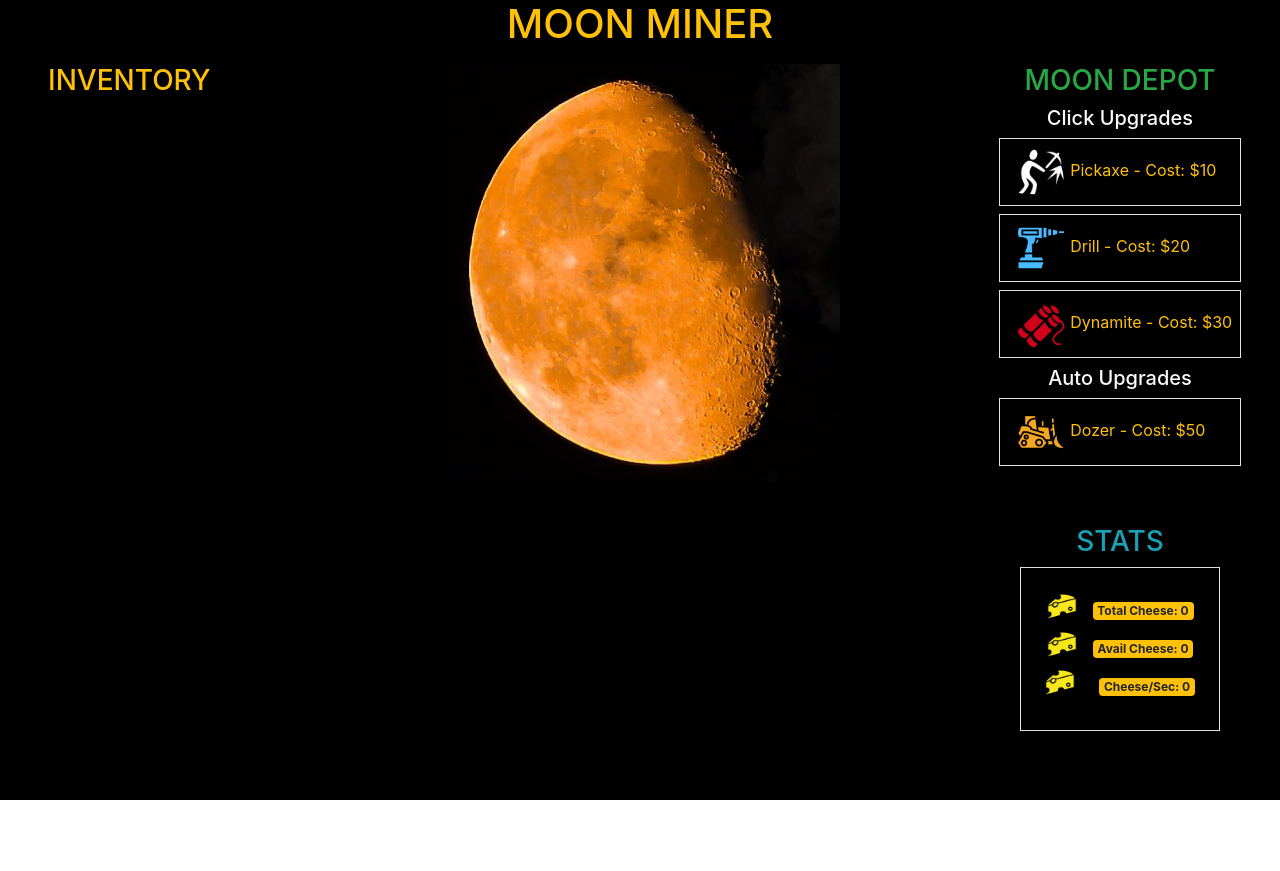
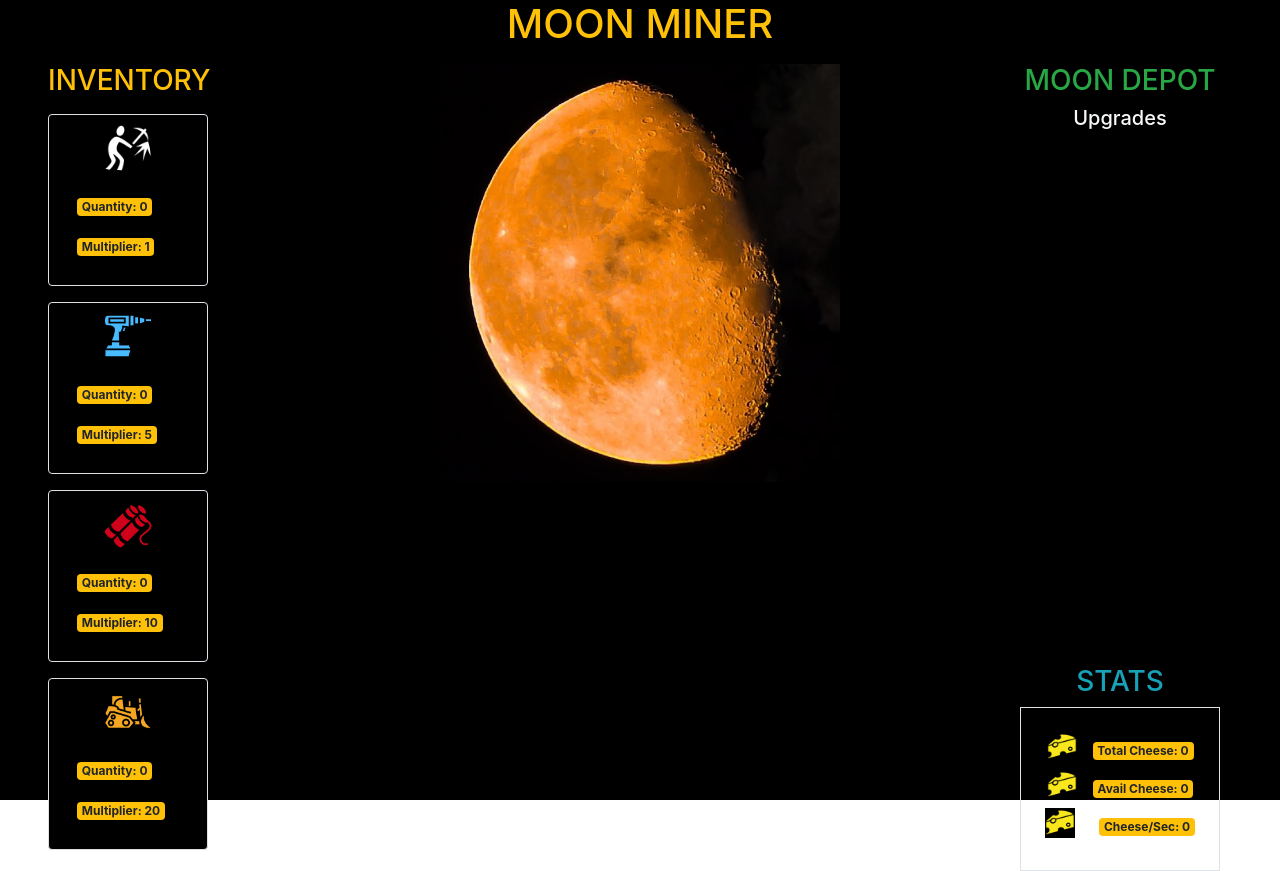
Before and after one commit to MichaelRAubin/MoonMiner-Vue, a Vue app: page / in a window 1280 px wide. Before the commit the page ends 800 px from the top, so only its background shows below. Built offline with nearby package versions, Linux system fonts and the light colour scheme.

Commit message:
dynamic depot

```diff
--- a/src/components/Depot.vue
+++ b/src/components/Depot.vue
@@ -1,47 +1,17 @@
 <template>
   <div class="depot mx-auto">
     <h3 class="text-success text-center">MOON DEPOT</h3>
-    <h5 class="text-light text-center">Click Upgrades</h5>
-    <div v-for="mUpgrade in mUpgrades" :key="mUpgrade.name" class="mUpgrades">
-      <div class="border p-2 mb-2 bg-black text-lght img-fluid">
-        <div class="d-flex align-items-center justify-content-between">
-          <div>
-            <span class="ml-2 text-warning">
-              <img :src="mUpgrade.img" height="50" width="50" class="img-fluid m-auto" />
-              {{mUpgrade.name}} - Cost: ${{mUpgrade.price}}
-            </span>
-          </div>
-        </div>
-      </div>
-    </div>
-    <div>
-      <h5 class="text-light text-center">Auto Upgrades</h5>
-      <div v-for="aUpgrade in aUpgrades" :key="aUpgrade.name" class="aUpgrades">
-        <div class="border p-2 mb-2 bg-black text-lght img-fluid">
-          <div class="d-flex align-items-center justify-content-between">
-            <div>
-              <span class="ml-2 text-warning">
-                <img :src="aUpgrade.img" height="50" width="50" class="img-fluid m-auto" />
-                {{aUpgrade.name}} - Cost: ${{aUpgrade.price}}
-              </span>
-            </div>
-          </div>
-        </div>
-      </div>
-    </div>
+    <h5 class="text-light text-center">Upgrades</h5>
+    <Tool />
   </div>
 </template>
 
 <script>
+import Tool from "../components/Tool";
 export default {
   name: "Depot",
-  computed: {
-    mUpgrades() {
-      return this.$store.state.mUpgrades;
-    },
-    aUpgrades() {
-      return this.$store.state.aUpgrades;
-    }
+  components: {
+    Tool
   }
 };
 </script>
@@ -50,4 +20,7 @@ export default {
 .bg-black {
   background-color: black;
 }
+.img-pointer {
+  cursor: pointer;
+}
 </style>
--- a/src/components/Inventory.vue
+++ b/src/components/Inventory.vue
@@ -1,17 +1,19 @@
 <template>
   <div class="inventory">
     <div class="row">
+      <div>
         <h3 class="text-warning mb-3 ml-5">INVENTORY</h3>
-      <div v-for="upgradeItem in upgradeItems" :key="upgradeItem.name" class="upgradeItem col-12">
+        <div v-for="upGrade in upGrades" :key="upGrade.name" class="upGrades">
           <div class="card border bg-black mb-3 p-2 ml-5" style="max-width: 10rem;">
-          <img :src="upgradeItem.img" height="50" width="50" class="img-fluid m-auto" />
+            <img :src="upGrade.img" height="50" width="50" class="img-fluid m-auto" />
             <div class="card-body">
               <p class="card-text">
-              <span class="badge badge-warning">Quantity: {{upgradeItem.quantity}}</span>
+                <span class="badge badge-warning">Quantity: {{upGrade.quantity}}</span>
               </p>
               <p class="card-text">
-              <span class="badge badge-warning">Multiplier: {{upgradeItem.multiplier}}</span>
+                <span class="badge badge-warning">Multiplier: {{upGrade.multiplier}}</span>
               </p>
+            </div>
           </div>
         </div>
       </div>
@@ -21,9 +23,10 @@
 <script>
 export default {
   name: "Inventory",
+  prop: ["upGrade"],
   computed: {
-    upgradeItems() {
-      return this.$store.state.upgradeItems;
+    upGrades() {
+      return this.$store.state.upGrades;
     }
   }
 };
--- /dev/null
+++ b/src/components/Tool.vue
@@ -0,0 +1,47 @@
+<template>
+  <div class="tool">
+    <div v-for="upGrade in upGrades" :key="upGrade.id" class="upGrades">
+      <div
+        v-show="upGrade.price < $store.state.availCheese"
+        class="border p-2 mb-2 bg-black text-lght img-fluid"
+      >
+        <div class="d-flex align-items-center justify-content-between">
+          <div>
+            <span class="ml-2 text-warning">
+              <img
+                :src="upGrade.img"
+                height="50"
+                width="50"
+                class="img-fluid m-auto img-pointer"
+                @click="addUpGrade(upGrade)"
+              />
+              {{upGrade.name}} - Cost: ${{upGrade.price}}
+            </span>
+          </div>
+        </div>
+      </div>
+    </div>
+  </div>
+</template>
+
+<script>
+export default {
+  name: "Tool",
+  props: {
+    upGrade: { type: Object }
+  },
+  computed: {
+    upGrades() {
+      return this.$store.state.upGrades;
+    }
+  },
+  methods: {
+    addUpGrade(upGrade) {
+      this.$store.dispatch("addUpGrade", upGrade);
+    }
+  }
+};
+</script>
+
+<style scoped>
+</style>
--- a/src/store/index.js
+++ b/src/store/index.js
@@ -7,51 +7,77 @@ export default new Vuex.Store({
   state: {
     availCheese: 0,
     totalCheese: 0,
+    cheeseTime: 0,
 
-    mUpgrades: [{
+    upGrades: [{
+      id: "100",
       name: "Pickaxe",
+      price: 5,
+      quantity: 0,
+      multiplier: 1,
+      img: "miner.png",
+      auto: false
+    },
+
+    {
+      name: "Drill",
+      id: "200",
       price: 10,
       quantity: 0,
-      multiplier: 1,
-      img: "miner.png"
+      multiplier: 5,
+      img: "drill.png",
+      auto: false
     },
+
     {
-      name: "Drill",
+      name: "Dynamite",
+      id: "300",
       price: 20,
       quantity: 0,
-      multiplier: 5,
-      img: "drill.png"
+      multiplier: 10,
+      img: "dynamite.png",
+      auto: false
     },
+
     {
-      name: "Dynamite",
+      name: "Dozer",
+      id: "400",
       price: 30,
       quantity: 0,
-      multiplier: 10,
-      img: "dynamite.png"
-    }],
+      multiplier: 20,
+      img: "bulldozer.png",
+      auto: true
+    }
+    ],
 
-    aUpgrades: [
-      {
-        name: "Dozer",
-        price: 50,
-        quantity: 0,
-        multiplier: 20,
-        img: "bulldozer.png"
-      }],
-
-    inventory: []
-
+    cart: {
+      items: []
+    }
   },
 
   mutations: {
-
+    updateQuantity(state, { upGrade, quantity, price }) {
+      upGrade.quantity = quantity;
+      upGrade.price = price;
+    }
   },
 
   actions: {
     mine({ dispatch, commit, state }) {
       state.availCheese++
       state.totalCheese++
-    }
+    },
+
+    async addUpGrade({ dispatch, commit, state }, upGrade) {
+      let found = state.upGrades.find(i => i.id == upGrade.id);
+      if (found) {
+        upGrade.quantity++;
+        upGrade.price *= 2;
+        commit("updateQuantity", { upGrade: found, quantity: upGrade.quantity, price: upGrade.price });
+      } else {
+        return
+      }
+
+    },
   }
-
 })
```
Lines whose indentation alone changed are shown as unchanged.
